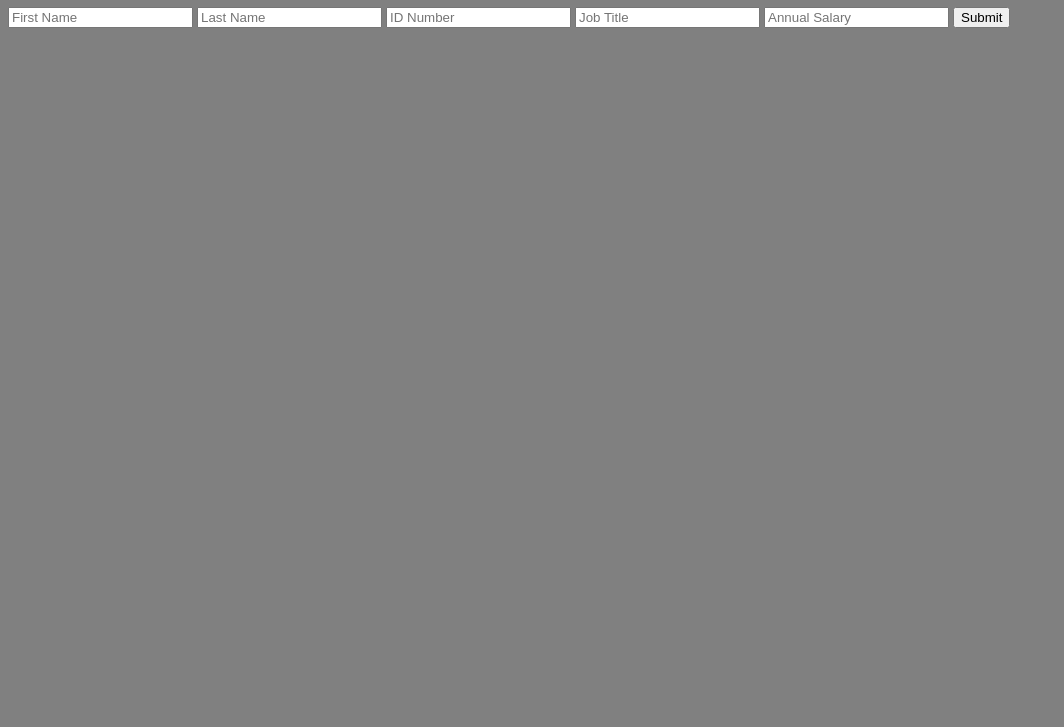
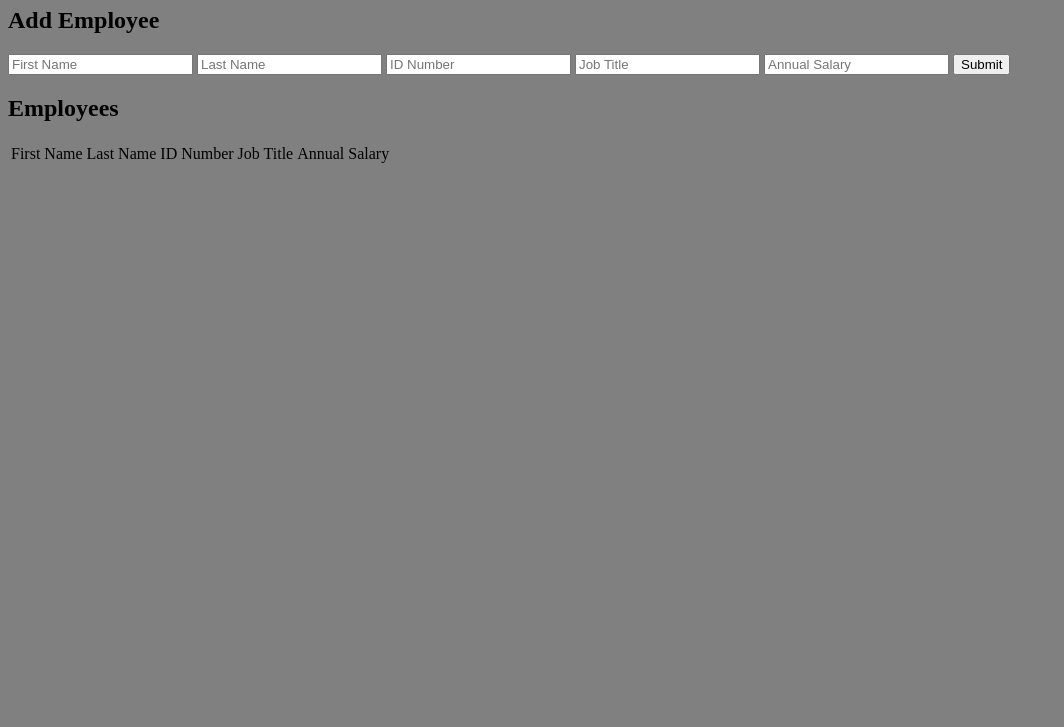
Before and after one commit to bradloudis/jquery-salary-calculator, a plain HTML site: page index.html in a window 1280 px wide. Shown: the part 73-800 px from the top of the page, without its empty margins (0-1064 px from the left). Drawn offline with nearby package versions, Linux system fonts and the light colour scheme.

Commit message:
create skeleton mark up of table

```diff
--- a/index.html
+++ b/index.html
@@ -11,8 +11,9 @@
   <body>
     <h1>JQUERY Salary Calculator</h1>
     <div>
+      <h2>Add Employee</h2>
       <input class="js-firstName" type="text" placeholder="First Name" />
-      <input class="js-lasName" type="text" placeholder="Last Name" />
+      <input class="js-lastName" type="text" placeholder="Last Name" />
       <input class="js-idNumber" type="number" placeholder="ID Number" />
       <input class="js-jobTitle" type="text" placeholder="Job Title" />
       <input
@@ -22,5 +23,31 @@
       />
       <button class="btn js-submitButton">Submit</button>
     </div>
+    <div>
+      <h2>Employees</h2>
+      <table>
+        <thead>
+          <tr>
+            <td>
+              First Name
+            </dr>
+            <td>
+              Last Name
+            </td>
+            <td>
+              ID Number
+            </td>
+            <td>
+              Job Title
+            </td>
+            <td>
+              Annual Salary
+            </td>
+          </tr>
+        </thead>
+        <tbody></tbody>
+        <tfoot></tfoot>
+      </table>
+    </div>
   </body>
 </html>
```
